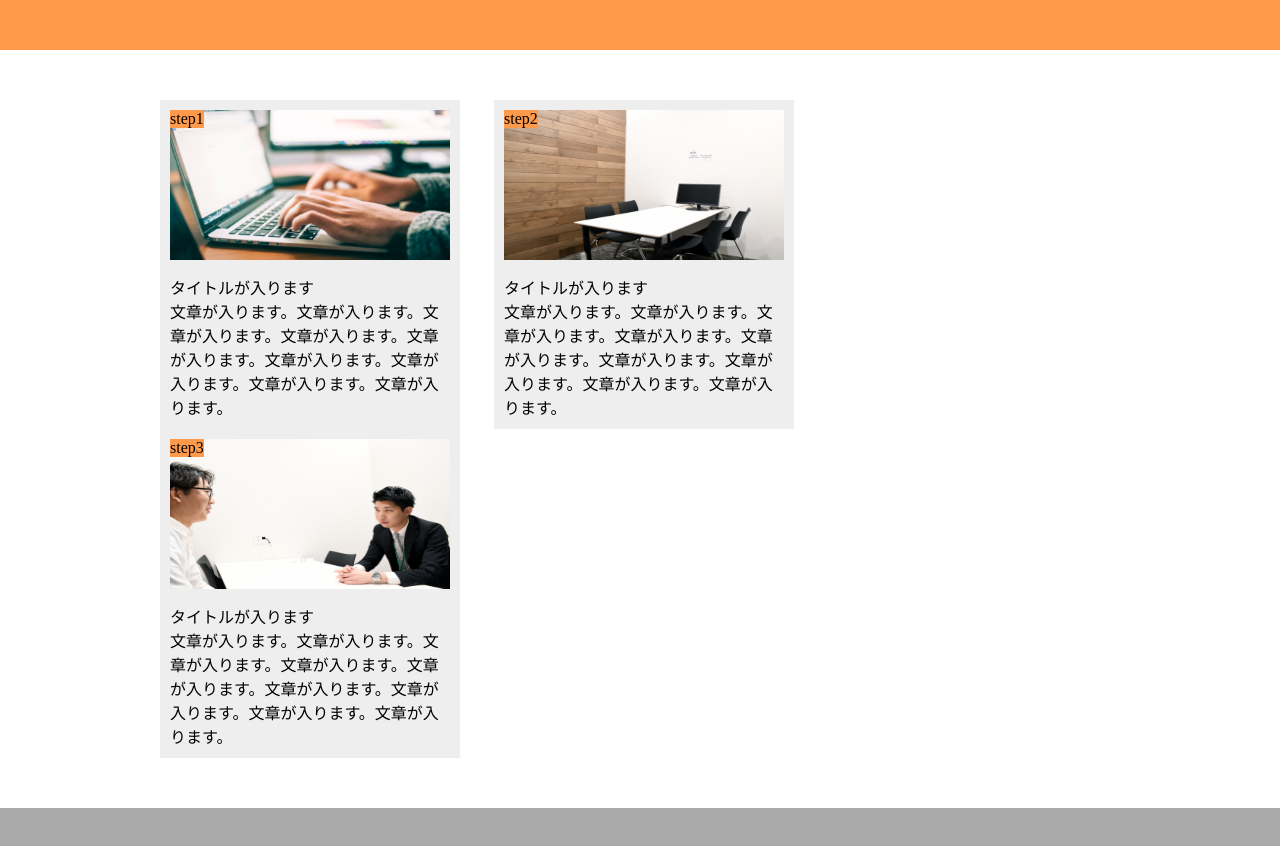
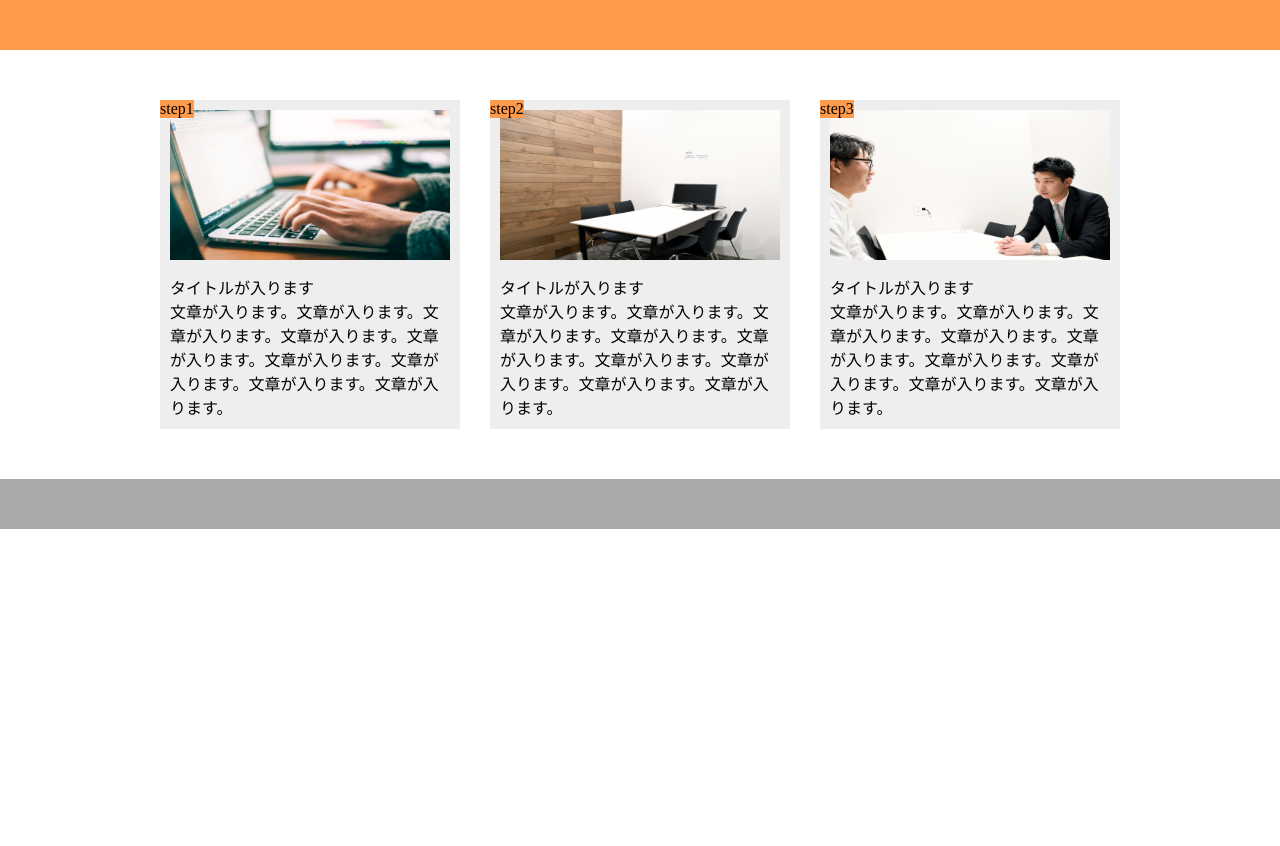
Before and after one commit to Gruinch/1-10-exercise, a plain HTML site: page index.html in a window 1280 px wide. After the commit the page ends 800 px from the top, so only its background shows below. Drawn offline with Linux system fonts and the light colour scheme.

Commit message:
[Add] 調整

```diff
--- a/style.css
+++ b/style.css
@@ -17,10 +17,10 @@ header,
 main {
   width: 960px;
   margin: 50px auto;
+  display: flex;
 }
 
 .main-item {
-  display: inline-block;
   width: 300px;
   background-color: #eeeeee;
   position: relative;
@@ -34,6 +34,8 @@ main {
 
 .step-number {
   position: absolute;
+  top: 0;
+  left: 0%;
 }
 
 .step-image1 {
```
